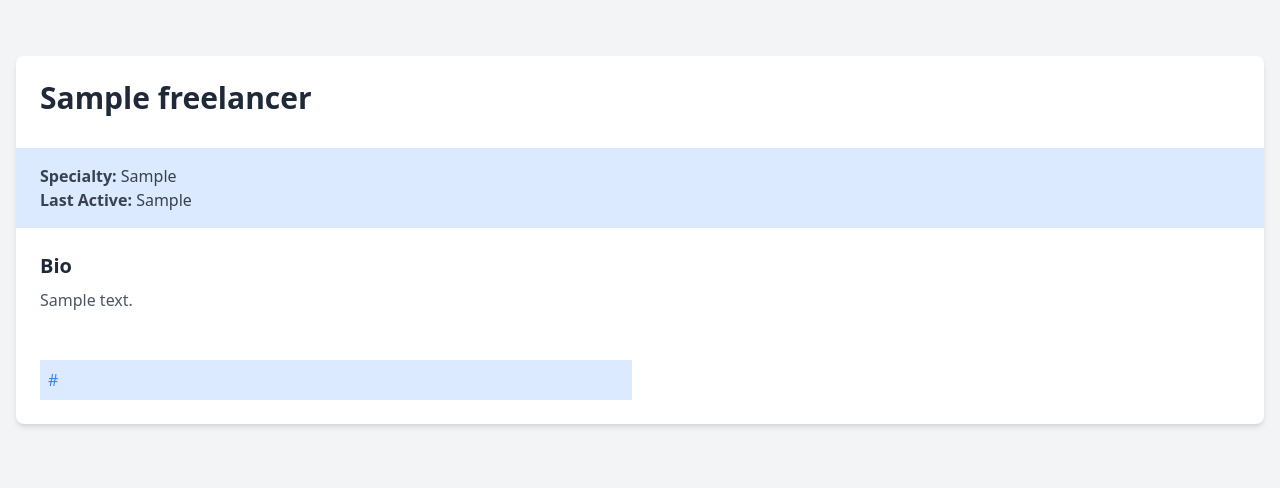
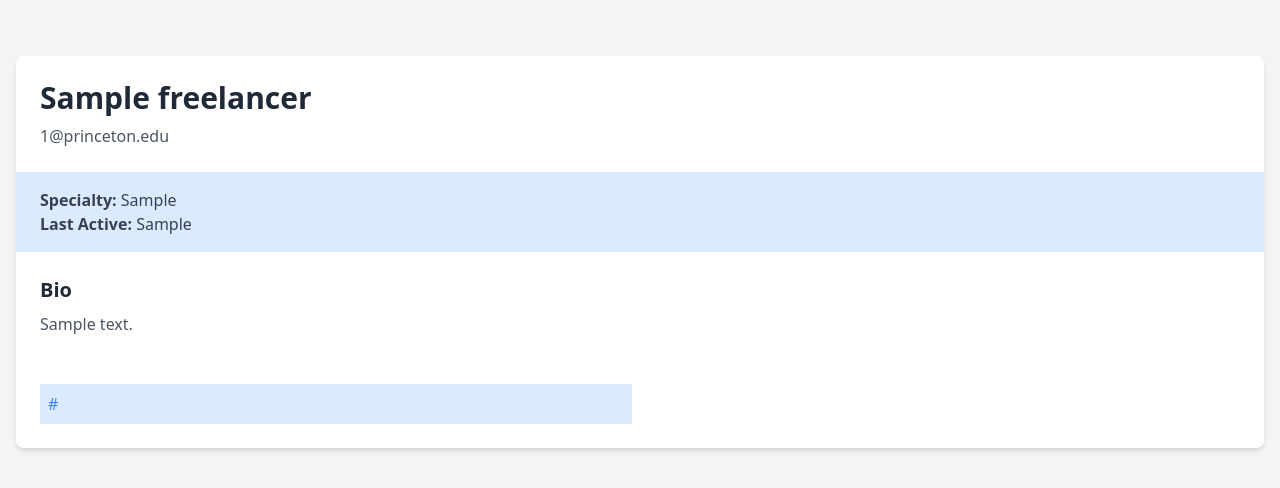
Before and after one commit to taylanoaydin/gigl, a Flask app: template templates/freelancer.html in a window 1280 px wide. Shown: the part 82-570 px from the top of the page. Run offline with Flask 3, Linux system fonts and the light colour scheme; the template is opened without the code that fills it: most values are stand-ins (such as "Sample title", 1, 10 or a date in 2020).

Commit message:
added email to freelancer profile

```diff
--- a/templates/freelancer.html
+++ b/templates/freelancer.html
@@ -65,6 +65,7 @@
             <div class="flex justify-between items-center p-6">
                 <div>
                     <h2 class="text-3xl font-bold text-gray-800 mb-2">{{ freelancer.get_name() }}</h2>
+                    <p class="text-md text-gray-600">{{ freelancer.get_netid() }}@princeton.edu</p>
                 </div>
                 {% if isAdmin: %}
                 <div>
```
